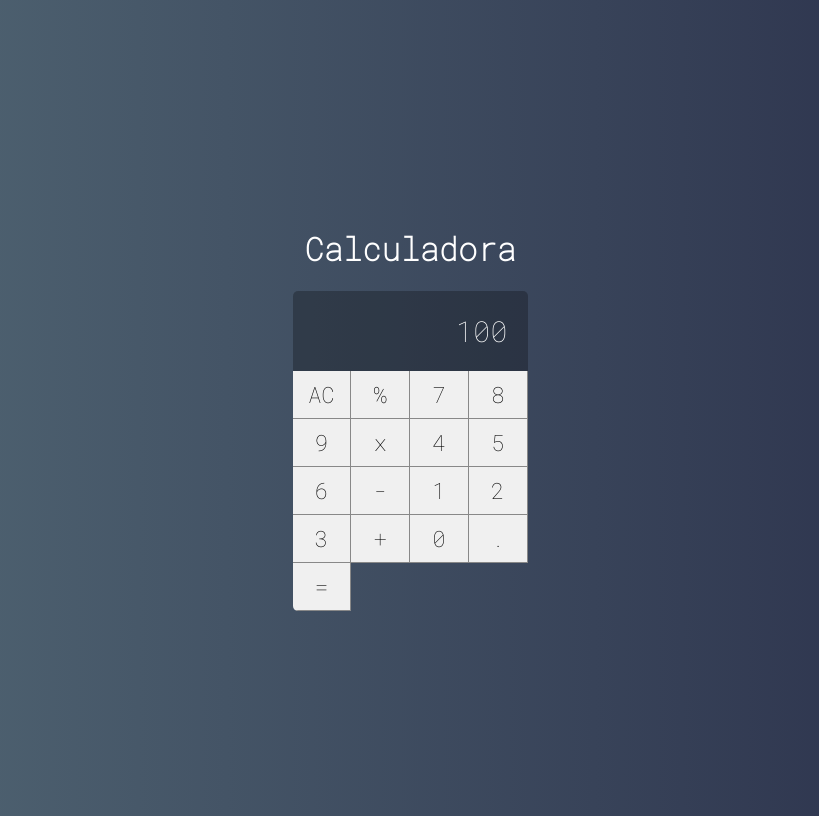
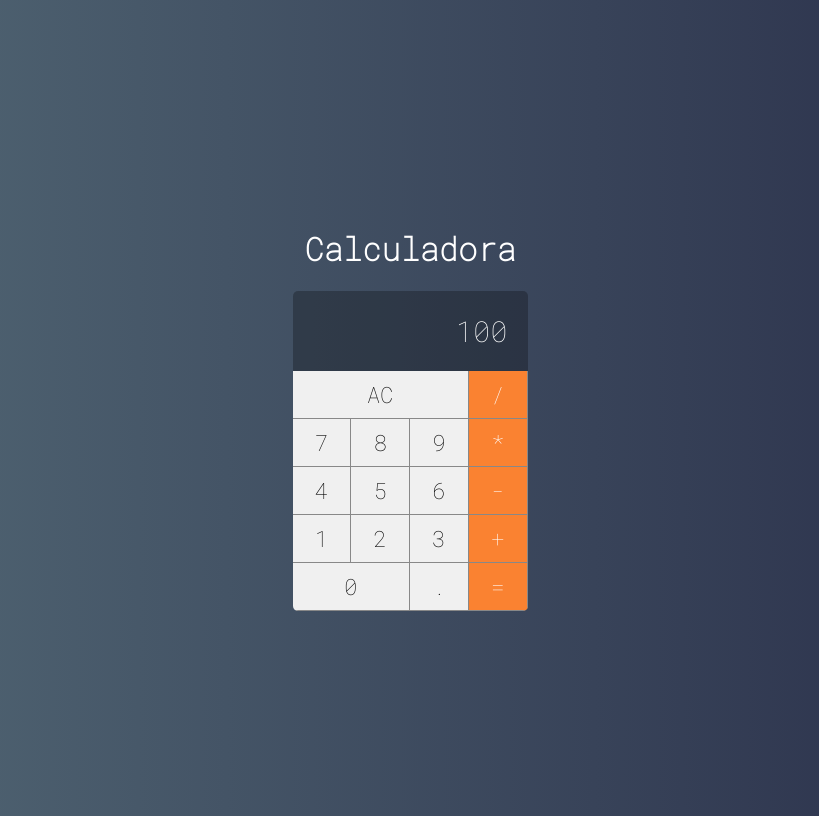
Before and after one commit to jpcp0614/Curso-React-Redux-Udemy, a React (Create React App) app in the folder calculadora/: page / in a window 1280 px wide. Shown: the whole page, without its empty margins (230-1049 px from the left). Built offline with nearby package versions, Linux system fonts and the light colour scheme.

Commit message:
:sparkles: feat: add functions and attributes

```diff
--- a/calculadora/src/main/Calculator.jsx
+++ b/calculadora/src/main/Calculator.jsx
@@ -5,27 +5,43 @@
 import Display from '../components/Display';
 
 class Calculator extends Component {
+
+  clearMemory = () => {
+    console.log('limpar')
+  }
+
+  setOperation = (operation) => {
+    console.log(operation)
+  }
+
+  addDigit = (n) => {
+    console.log(n)
+  }
+
   render () {
+
+    const { clearMemory, setOperation, addDigit } = this;
+
     return (
       <div className="calculator">
         <Display value={ 100 }/>
-        <Button label="AC"/>
-        <Button label="%"/>
-        <Button label="7"/>
-        <Button label="8"/>
-        <Button label="9"/>
-        <Button label="x"/>
-        <Button label="4"/>
-        <Button label="5"/>
-        <Button label="6"/>
-        <Button label="-"/>
-        <Button label="1"/>
-        <Button label="2"/>
-        <Button label="3"/>
-        <Button label="+"/>
-        <Button label="0"/>
-        <Button label="."/>
-        <Button label="="/>
+        <Button label="AC" click={ clearMemory } triple/>
+        <Button label="/" click={ setOperation } operation/>
+        <Button label="7" click={ addDigit }/>
+        <Button label="8" click={ addDigit }/>
+        <Button label="9" click={ addDigit }/>
+        <Button label="*" click={ setOperation } operation/>
+        <Button label="4" click={ addDigit }/>
+        <Button label="5" click={ addDigit }/>
+        <Button label="6" click={ addDigit }/>
+        <Button label="-" click={ setOperation } operation/>
+        <Button label="1" click={ addDigit }/>
+        <Button label="2" click={ addDigit }/>
+        <Button label="3" click={ addDigit }/>
+        <Button label="+" click={ setOperation } operation/>
+        <Button label="0" click={ addDigit } double/>
+        <Button label="." click={ addDigit }/>
+        <Button label="=" click={ setOperation } operation/>
       </div>
     );
   }
```
